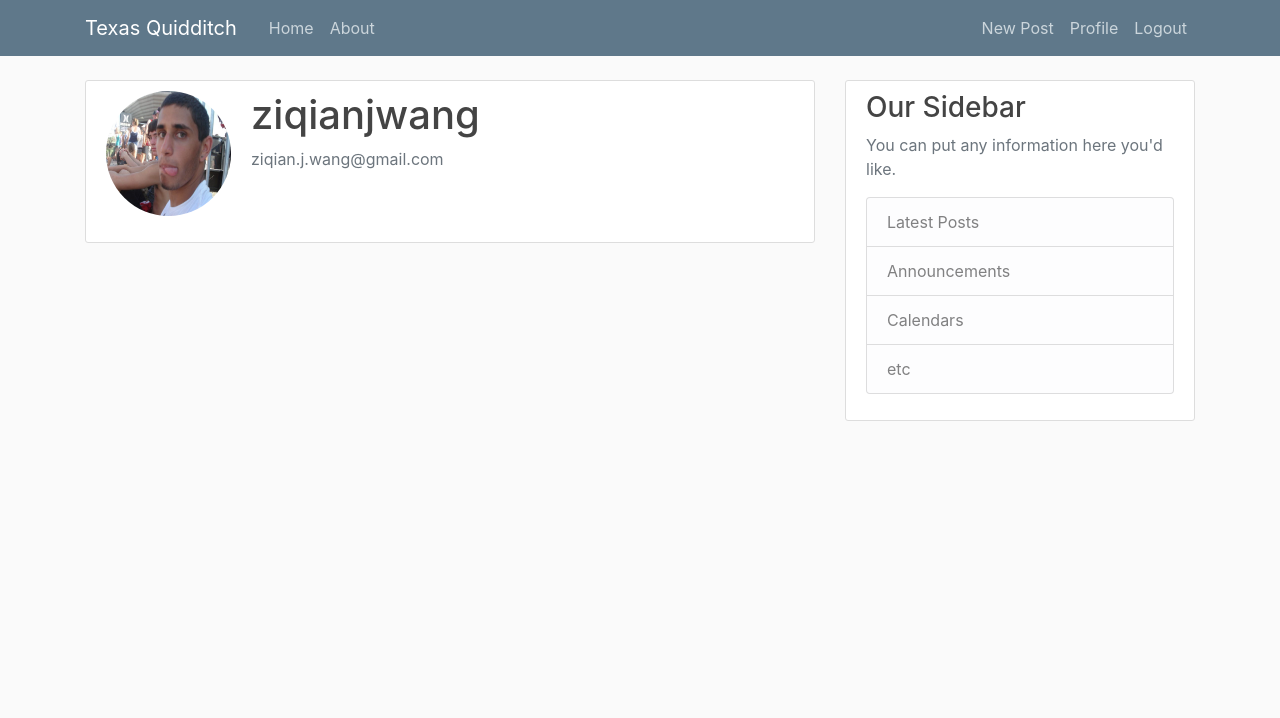
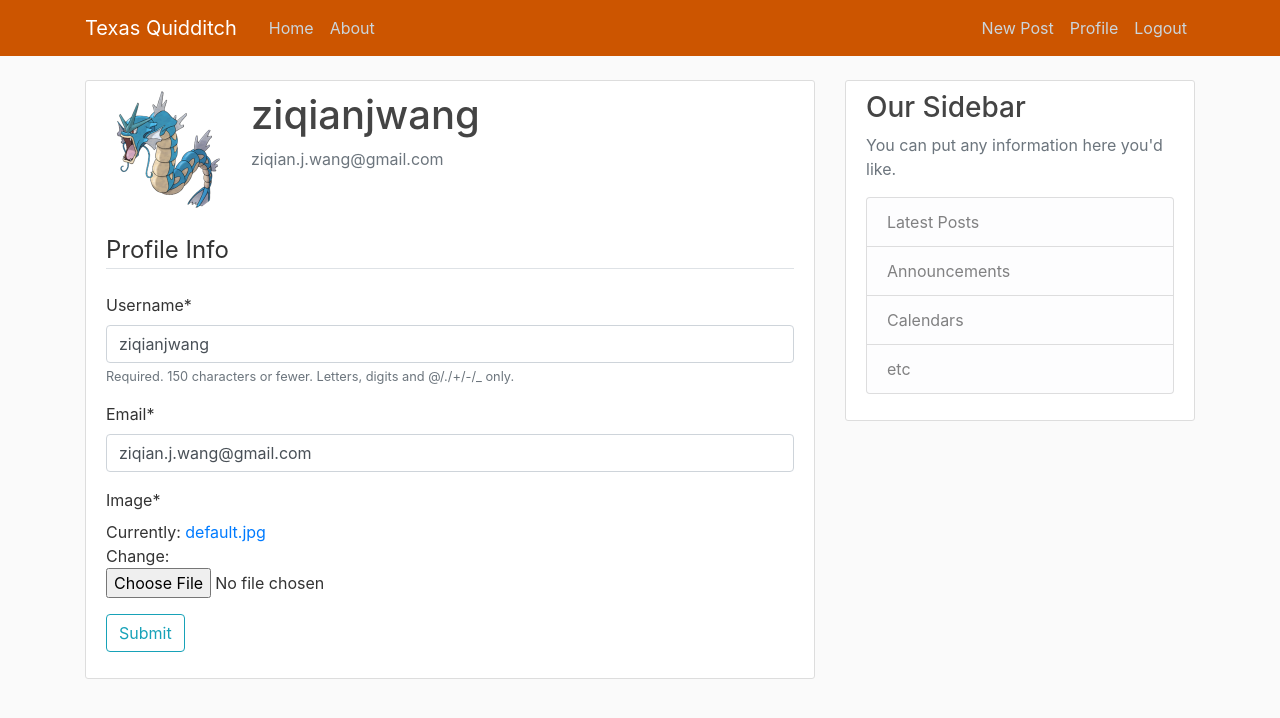
Before and after one commit to zjackwang/Txq-site, a Django app: page /profile/ in a window 1280 px wide. Shown: the top 718 px of the page. Run offline with Django 3.2, Linux system fonts and the light colour scheme; a user stored in the database is signed in; data comes from the database, SQL or seed files in the repository; both versions use the stored data as it was after the commit; some libraries are stand-ins or nearby versions.

Commit message:
Color, prof. update, requirements.txt

```diff
--- a/blog/static/blog/main.css
+++ b/blog/static/blog/main.css
@@ -13,7 +13,7 @@ ul {
 }
 
 .bg-steel {
-  background-color: #5f788a;
+  background-color: #cc5500;
 }
 
 .site-header .navbar-nav .nav-link {
--- a/users/forms.py
+++ b/users/forms.py
@@ -1,12 +1,27 @@
 from django import forms
 from django.contrib.auth.models import User
 from django.contrib.auth.forms import UserCreationForm
+from .models import Profile
+
 
 class UserRegisterForm(UserCreationForm):
-
     email = forms.EmailField()
-
 
     class Meta:
         model = User
         fields = ['username', 'email', 'password1', 'password2']
+
+
+class UserUpdateForm(forms.ModelForm):
+    email = forms.EmailField()
+
+    # Update just username and email
+    class Meta:
+        model = User
+        fields = ['username', 'email']
+
+
+class ProfileUpdateForm(forms.ModelForm):
+    class Meta:
+        model = Profile
+        fields = ['image']
--- a/users/models.py
+++ b/users/models.py
@@ -1,12 +1,22 @@
 from django.db import models
 from django.contrib.auth.models import User
+from PIL import Image
 
 
 class Profile(models.Model):
     user = models.OneToOneField(User, on_delete=models.CASCADE)
     image = models.ImageField(default='default.jpg', upload_to='profile_pics')  #profile_pics is directory of image upload
 
-
     def __str__(self):
 
         return f'{self.user.username} Profile'
+
+    def save(self, *args, **kwargs):
+        super().save(*args, **kwargs)
+
+        img = Image.open(self.image.path)
+        # Resize image if too large
+        if img.height > 300 or img.width > 300:
+            output_size = (300, 300)
+            img.thumbnail(output_size)
+            img.save(self.image.path)
--- a/users/templates/users/profile.html
+++ b/users/templates/users/profile.html
@@ -9,6 +9,16 @@
           <p class="text-secondary">{{ user.email }}</p>
         </div>
       </div>
-      <!-- FORM HERE -->
+      <form method="POST" enctype="multipart/form-data">
+        {% csrf_token %}
+        <fieldset class="form=group">
+            <legend class="border-bottom mb-4">Profile Info</legend>
+            {{ u_form|crispy }}
+            {{ p_form|crispy }}
+        </fieldset>
+        <div class="form-group">
+            <button class="btn btn-outline-info" type="submit">Submit</button>
+        </div>
+      </form>
     </div>
 {% endblock content %}
--- a/users/views.py
+++ b/users/views.py
@@ -1,11 +1,11 @@
 from django.shortcuts import render, redirect
 from django.contrib import messages
 from django.contrib.auth.decorators import login_required
-from .forms import UserRegisterForm
+from .forms import UserRegisterForm, UserUpdateForm, ProfileUpdateForm
 
 
 def register(request):
-
+    # Checking if is post request
     if request.method == 'POST':
         form = UserRegisterForm(request.POST)
         if form.is_valid():
@@ -21,5 +21,21 @@ def register(request):
 
 @login_required
 def profile(request):
+    if request.method == 'POST':
+        u_form = UserUpdateForm(request.POST, instance=request.user)
+        p_form = ProfileUpdateForm(request.POST, request.FILES, instance=request.user.profile)
+        if u_form.is_valid() and p_form.is_valid():
+            u_form.save()
+            p_form.save()
+            messages.success(request, f'Your account has been updated')
+            return redirect('profile')
+    else:
+        u_form = UserUpdateForm(instance=request.user)
+        p_form = ProfileUpdateForm(instance=request.user.profile)
+    context = {
 
-    return render(request, 'users/profile.html')
+        'u_form': u_form,
+        'p_form': p_form
+    }
+
+    return render(request, 'users/profile.html', context)
```
Also changed, not shown: requirements.txt (added, +9 -0 lines), db.sqlite3, media/default.jpg, media/profile_pics/adsfasdfsfd.jpg.
